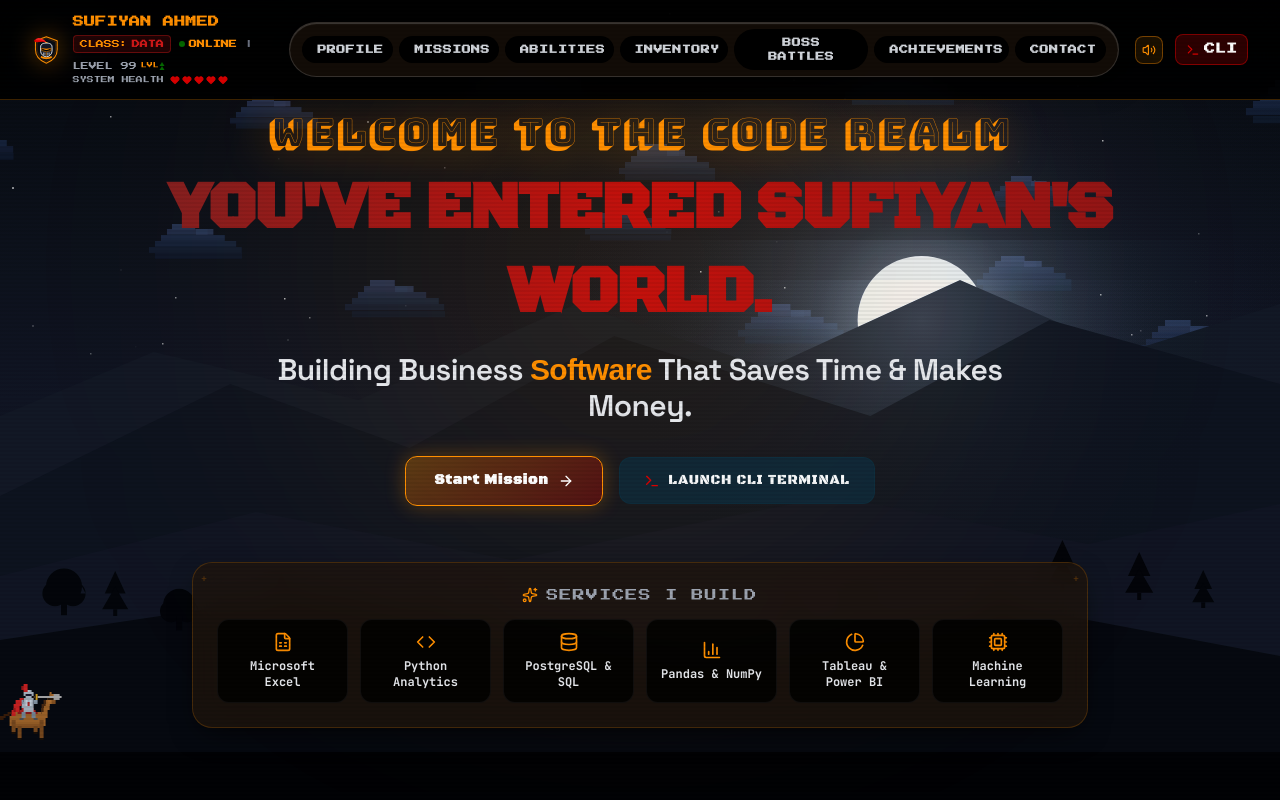
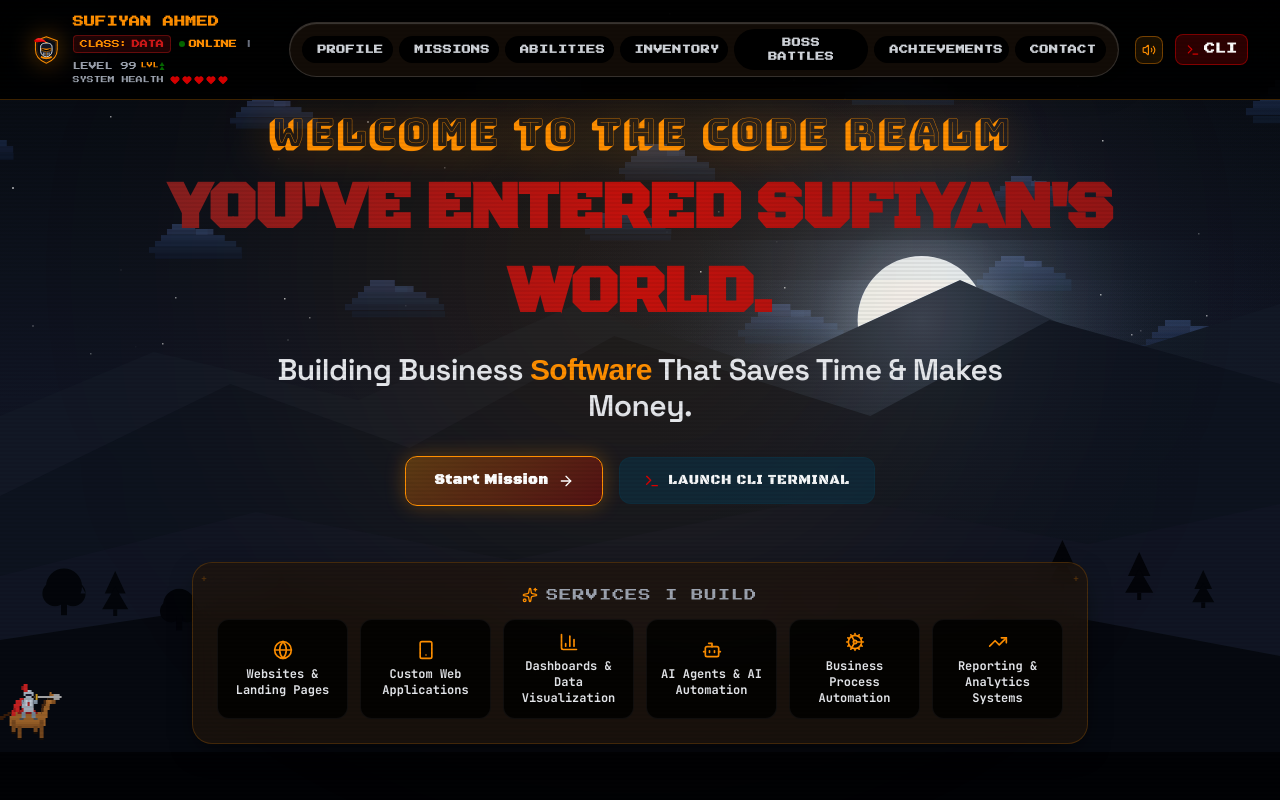
Before and after one commit to sufiyan078/portfolio, a React (Vite) app: page / in a window 1280 px wide. Shown: the top 800 px of the page. Built offline with nearby package versions, Linux system fonts and the light colour scheme; a web font is replaced by a local one.

Commit message:
copy: replace technology badges with 'Services I Build' badges in LandingHero

```diff
--- a/src/components/LandingHero.tsx
+++ b/src/components/LandingHero.tsx
@@ -1,5 +1,5 @@
 import React from 'react';
-import { ArrowRight, Terminal, Sparkles, Code, Cpu, Database, FileSpreadsheet, BarChart3, PieChart } from 'lucide-react';
+import { ArrowRight, Terminal, Sparkles, Globe, Smartphone, BarChart3, Bot, Cog, TrendingUp } from 'lucide-react';
 import { playCyberSound } from '../utils/soundEffects';
 import { TypingAnimation } from './ui/TypingAnimation';
 
@@ -9,13 +9,13 @@ interface LandingHeroProps {
 }
 
 export const LandingHero: React.FC<LandingHeroProps> = ({ onPressStart, onOpenTerminal }) => {
-  const techBadges = [
-    { name: "Microsoft Excel", icon: FileSpreadsheet, color: "text-[#FF8F00]" },
-    { name: "Python Analytics", icon: Code, color: "text-[#FF8F00]" },
-    { name: "PostgreSQL & SQL", icon: Database, color: "text-[#FF8F00]" },
-    { name: "Pandas & NumPy", icon: BarChart3, color: "text-[#FF8F00]" },
-    { name: "Tableau & Power BI", icon: PieChart, color: "text-[#FF8F00]" },
-    { name: "Machine Learning", icon: Cpu, color: "text-[#FF8F00]" }
+  const serviceBadges = [
+    { name: "Websites & Landing Pages", icon: Globe, color: "text-[#FF8F00]" },
+    { name: "Custom Web Applications", icon: Smartphone, color: "text-[#FF8F00]" },
+    { name: "Dashboards & Data Visualization", icon: BarChart3, color: "text-[#FF8F00]" },
+    { name: "AI Agents & AI Automation", icon: Bot, color: "text-[#FF8F00]" },
+    { name: "Business Process Automation", icon: Cog, color: "text-[#FF8F00]" },
+    { name: "Reporting & Analytics Systems", icon: TrendingUp, color: "text-[#FF8F00]" }
   ];
 
   return (
@@ -81,7 +81,7 @@ export const LandingHero: React.FC<LandingHeroProps> = ({ onPressStart, onOpenTe
             <span>Services I Build</span>
           </div>
           <div className="grid grid-cols-2 sm:grid-cols-3 md:grid-cols-6 gap-3">
-            {techBadges.map((b, i) => (
+            {serviceBadges.map((b, i) => (
               <div key={i} className="p-3 rounded-xl bg-[#000000]/80 border border-white/5 flex flex-col items-center justify-center gap-1.5 hover:border-[#FF8F00]/50 transition-all">
                 <b.icon className={`w-5 h-5 ${b.color}`} />
                 <span className="font-mono text-xs text-gray-200 font-semibold">{b.name}</span>
```
